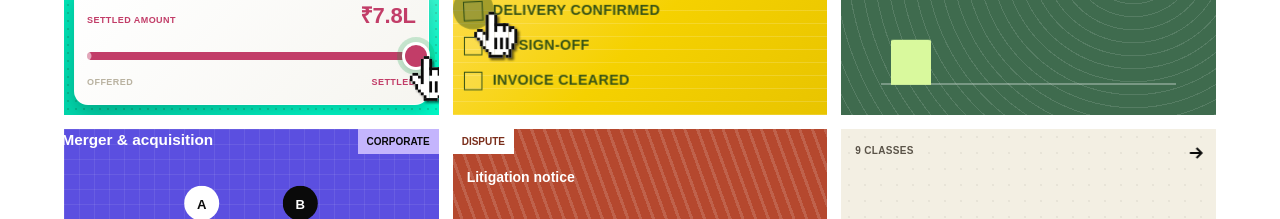
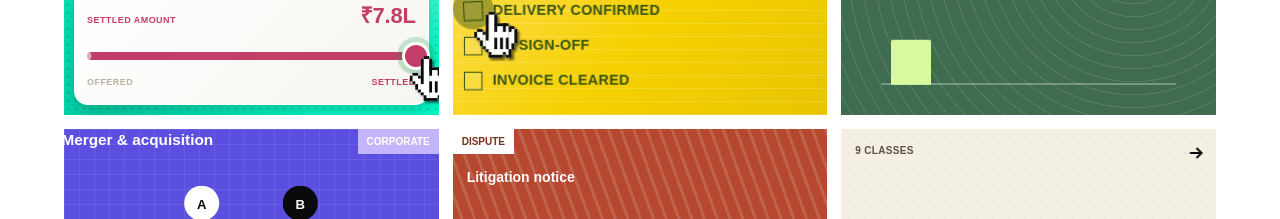
Before and after one commit to sharatchetia/NyaySetu-Website, a React (Vite) app: page / in a window 1280 px wide. Shown: the part 2240-2459 px from the top of the page. Built offline with nearby package versions, Linux system fonts and the light colour scheme; a web font is replaced by a local one.

Commit message:
Change CORPORATE badge text color to white

```diff
--- a/src/app/components/FigmaBentoGrid.tsx
+++ b/src/app/components/FigmaBentoGrid.tsx
@@ -1120,7 +1120,7 @@ function MergerTile() {
   return (
     <div style={{ ...tileBase, background: "#5B4FE0" }}>
       <div style={{ position: "absolute", inset: 0, backgroundImage: "linear-gradient(rgba(255,255,255,0.08) 1px, transparent 1px), linear-gradient(90deg, rgba(255,255,255,0.08) 1px, transparent 1px)", backgroundSize: "15px 15px" }} />
-      <div style={{ ...badgeDark, background: "#C4B5FD", color: "#0A0A0A", zIndex: 10 }}>CORPORATE</div>
+      <div style={{ ...badgeDark, background: "#C4B5FD", color: "#fff", zIndex: 10 }}>CORPORATE</div>
 
       <div style={{ position: "relative", width: "100%", height: "100%", transformOrigin: "50% 78%", animation: "maCamera 5s ease infinite" }}>
         <div style={{ position: "relative", padding: 14 }}>
```
